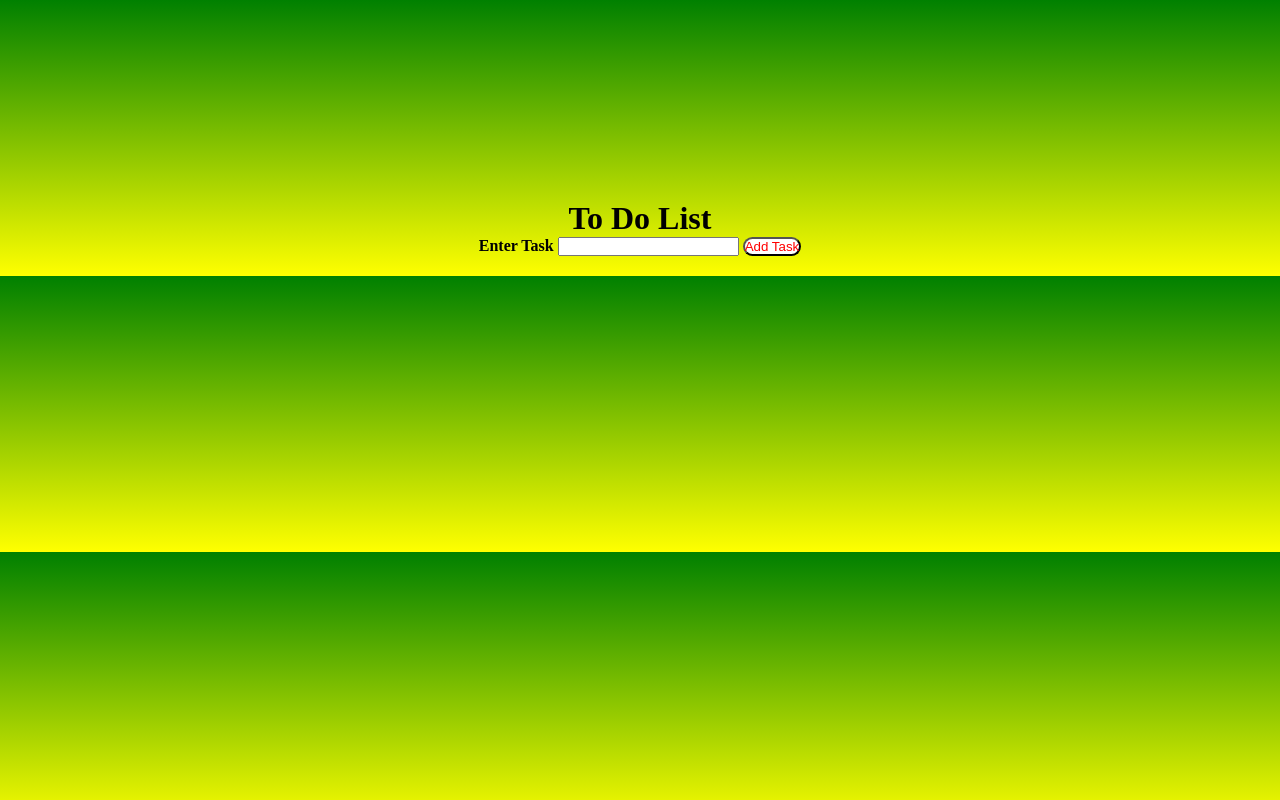
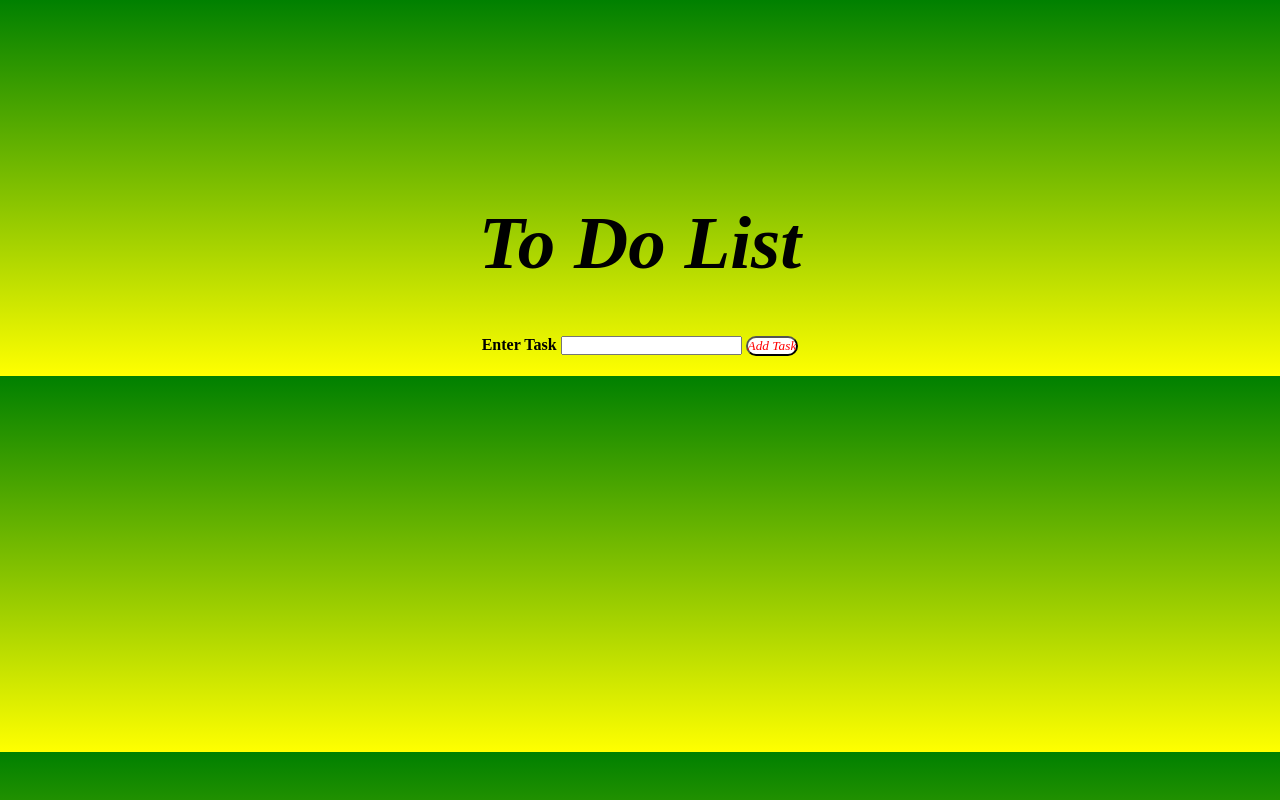
Before and after one commit to bennylee45-max/To-Do-L-ist, a plain HTML site: page index.HTML in a window 1280 px wide. Drawn offline with Linux system fonts and the light colour scheme.

Commit message:
updated css

```diff
--- a/assets/styles.css
+++ b/assets/styles.css
@@ -12,15 +12,23 @@ body{
 }
 
 button{
+    font-style: italic;
+    font-family: 'Times New Roman', Times, serif;
     background-color: white;
    color: red;
    border-radius: 20px;
+}
+h1{
+    font-size: 75px;
+    color: black;
+    font-family: 'Times New Roman', Times, serif;
+    font-style: italic;
 }
 
 form{
     padding-bottom: 20px;
 }
 
-ul task-list{
-
+h1{
+  padding-bottom: 50px;
 }
```
